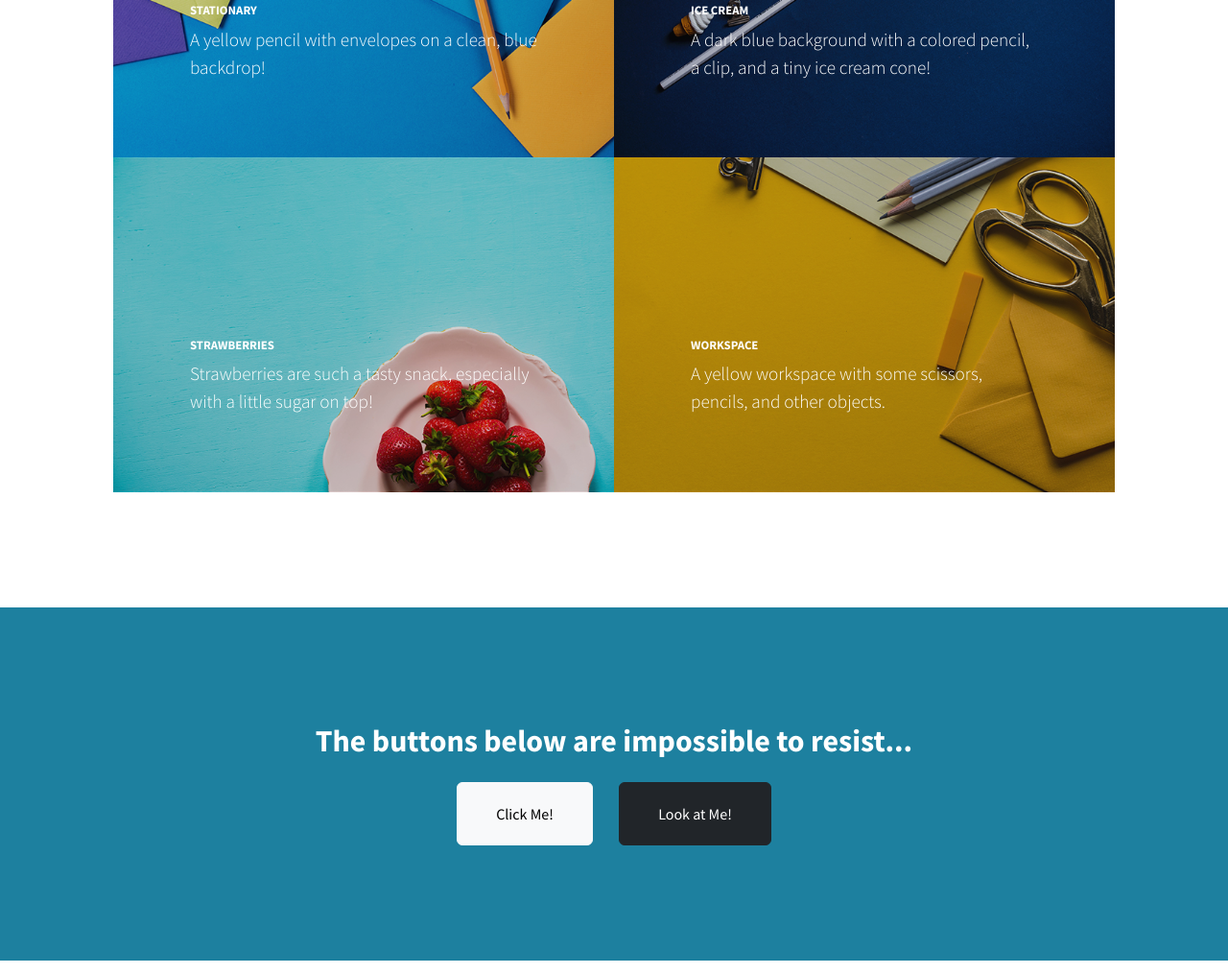
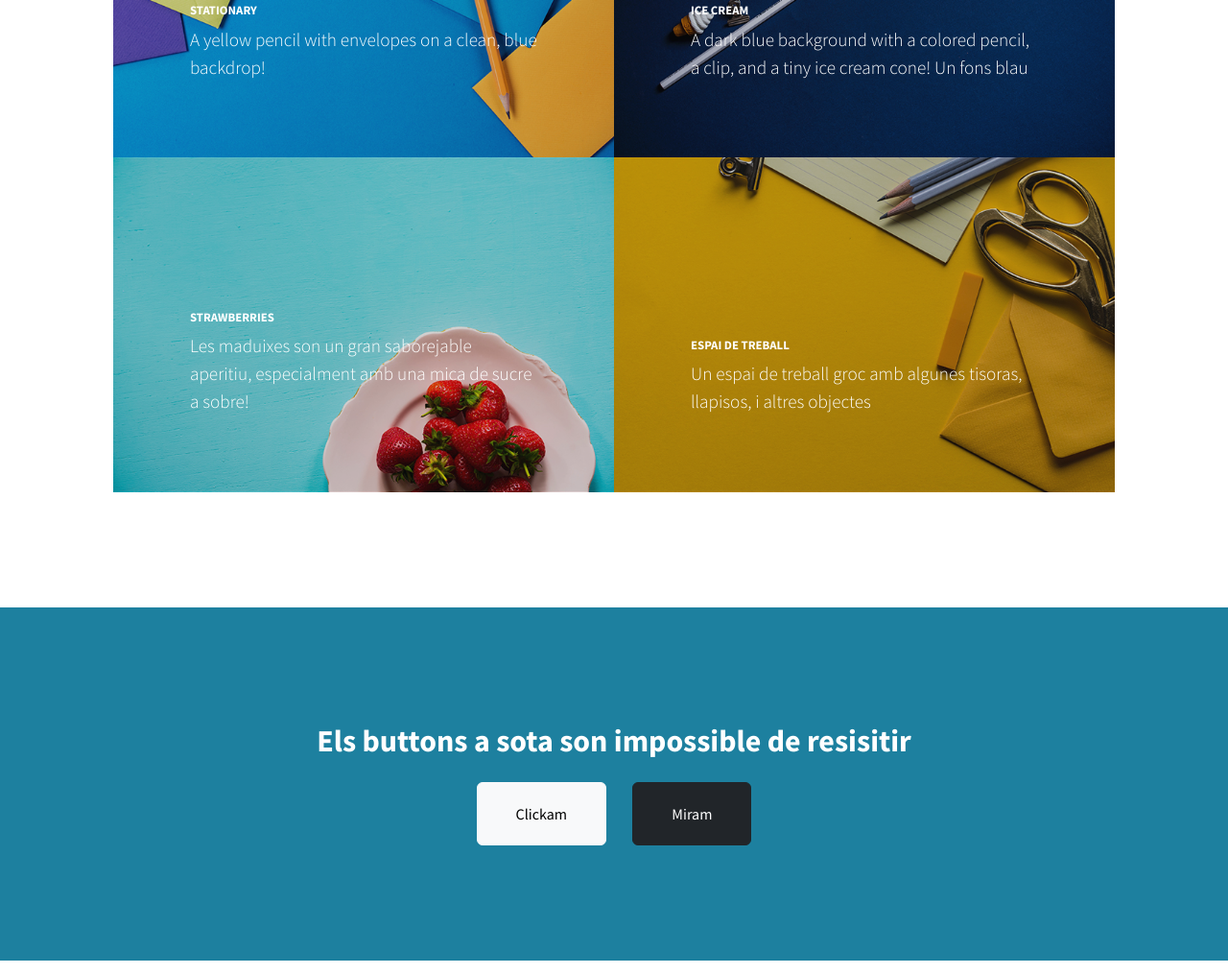
Before and after one commit to Kyarof/examen0487, a plain HTML site: page startbootstrap-stylish-portfolio-gh-pages/index.html in a window 1280 px wide. Shown: the part 2965-3980 px from the top of the page at 96% size. Drawn offline with nearby package versions, Linux system fonts and the light colour scheme; grey boxes are pictures that could not be loaded.

Commit message:
canvis footer

```diff
--- a/startbootstrap-stylish-portfolio-gh-pages/index.html
+++ b/startbootstrap-stylish-portfolio-gh-pages/index.html
@@ -1,4 +1,5 @@
 <!DOCTYPE html>
+
 <html lang="en">
     <head>
         <meta charset="utf-8" />
@@ -124,7 +125,7 @@
                             <div class="caption">
                                 <div class="caption-content">
                                     <div class="h2">Ice Cream</div>
-                                    <p class="mb-0">A dark blue background with a colored pencil, a clip, and a tiny ice cream cone!</p>
+                                    <p class="mb-0">A dark blue background with a colored pencil, a clip, and a tiny ice cream cone! Un fons blau </p>
                                 </div>
                             </div>
                             <img class="img-fluid" src="assets/img/portfolio-2.jpg" alt="..." />
@@ -135,7 +136,7 @@
                             <div class="caption">
                                 <div class="caption-content">
                                     <div class="h2">Strawberries</div>
-                                    <p class="mb-0">Strawberries are such a tasty snack, especially with a little sugar on top!</p>
+                                    <p class="mb-0">Les maduixes son un gran saborejable aperitiu, especialment amb una mica de sucre a sobre!</p>
                                 </div>
                             </div>
                             <img class="img-fluid" src="assets/img/portfolio-3.jpg" alt="..." />
@@ -145,8 +146,8 @@
                         <a class="portfolio-item" href="#!">
                             <div class="caption">
                                 <div class="caption-content">
-                                    <div class="h2">Workspace</div>
-                                    <p class="mb-0">A yellow workspace with some scissors, pencils, and other objects.</p>
+                                    <div class="h2">Espai de treball</div>
+                                    <p class="mb-0">Un espai de treball groc amb algunes tisoras, llapisos, i altres objectes</p>
                                 </div>
                             </div>
                             <img class="img-fluid" src="assets/img/portfolio-4.jpg" alt="..." />
@@ -158,9 +159,9 @@
         <!-- Call to Action-->
         <section class="content-section bg-primary text-white">
             <div class="container px-4 px-lg-5 text-center">
-                <h2 class="mb-4">The buttons below are impossible to resist...</h2>
-                <a class="btn btn-xl btn-light me-4" href="#!">Click Me!</a>
-                <a class="btn btn-xl btn-dark" href="#!">Look at Me!</a>
+                <h2 class="mb-4">Els buttons a sota son impossible de resisitir</h2>
+                <a class="btn btn-xl btn-light me-4" href="#!">Clickam</a>
+                <a class="btn btn-xl btn-dark" href="#!">Miram</a>
             </div>
         </section>
         <!-- Map-->
@@ -183,7 +184,7 @@
                         <a class="social-link rounded-circle text-white" href="#!"><i class="icon-social-github"></i></a>
                     </li>
                 </ul>
-                <p class="text-muted small mb-0">Copyright &copy; Your Website 2023</p>
+                <p class="text-muted small mb-0">Empresa kikulanda</p>
             </div>
         </footer>
         <!-- Scroll to Top Button-->
```
Also changed, not shown: HistorialGIT_V5.txt (added).
